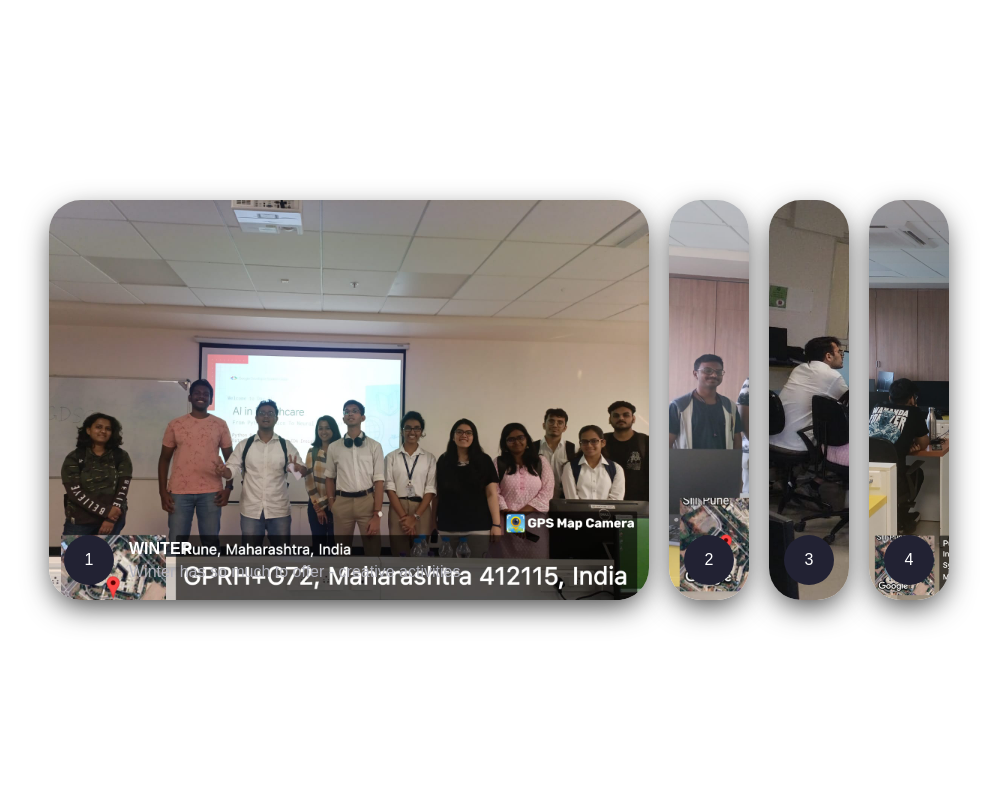
After one commit to DrishttiNarwal/GDSC_Web_Dev, a Django app: page /gdsc/gallery.html in a window 1280 px wide. The commit adds this page. Shown: the whole page, without its empty margins (141-1138 px from the left). Run offline with Django 5.2, Linux system fonts and the light colour scheme.

Commit message:
gallery added

```diff
--- /dev/null
+++ b/gdsc/static/gallery_effects.css
@@ -0,0 +1,107 @@
+* {
+    box-sizing: border-box;
+    margin: 0;
+    padding: 0;
+    font-family: Arial, Helvetica, sans-serif;
+}
+
+body {
+    background-color: 100%;
+    height: 100vh;
+    display: flex;
+    align-items: center;
+    justify-content: center;
+}
+
+.container {
+    height: 400px;
+    display: flex;
+    flex-wrap: nowrap;
+    justify-content: start;
+}
+
+.card {
+    width: 80px;
+    border-radius: .75rem;
+    background-size: cover;
+    cursor: pointer;
+    overflow: hidden;
+    border-radius: 2rem;
+    margin: 0 10px;
+    display: flex;
+    align-items: flex-end;
+    transition: .6s cubic-bezier(.28, -0.03, 0, .99);
+    box-shadow: 0px 10px 30px -5px rgba(0, 0, 0, 0.8);
+}
+
+.card>.row {
+    color: white;
+    display: flex;
+    flex-wrap: nowrap;
+}
+
+.card>.row>.icon {
+    background: #223;
+    color: white;
+    border-radius: 50%;
+    width: 50px;
+    display: flex;
+    justify-content: center;
+    align-items: center;
+    margin: 15px;
+}
+
+.card>.row>.description {
+    display: flex;
+    justify-content: center;
+    flex-direction: column;
+    overflow: hidden;
+    height: 80px;
+    width: 520px;
+    opacity: 0;
+    transform: translateY(30px);
+    transition-delay: .3s;
+    transition: all .3s ease;
+}
+
+.description p {
+    color: #b0b0ba;
+    padding-top: 5px;
+}
+
+.description h4 {
+    text-transform: uppercase;
+}
+
+input {
+    display: none;
+}
+
+input:checked+label {
+    width: 600px;
+}
+
+input:checked+label .description {
+    opacity: 1 !important;
+    transform: translateY(0) !important;
+}
+
+.card[for="c1"] {
+    background-image: url('../static/gdsc/images/healthcare1.jpeg');
+}
+
+.card[for="c2"] {
+    background-image: url('../static/gdsc/images/healthcare2.jpeg');
+}
+
+.card[for="c3"] {
+    background-image: url('../static/gdsc/images/healthcare3.jpeg');
+}
+
+.card[for="c4"] {
+    background-image: url('../static/gdsc/images/healthcare4.jpeg');
+}
+
+.card[for="c5"] {
+    background-image: url('../static/gdsc/images/healthcare5.jpeg');
+}
--- /dev/null
+++ b/gdsc/templates/gallery.html
@@ -0,0 +1,68 @@
+{% load static %}
+
+<!DOCTYPE html>
+<html>
+
+<head>
+    <meta charset="UTF-8">
+    <meta name="viewport" content="width=device-width, initial-scale=1.0">
+    <title>Expanding Gallery</title>
+    <link rel="stylesheet" href="{% static 'gallery_effects.css' %}">
+</head>
+
+<body>
+
+    <div class="wrapper">
+        <div class="container">
+            <input type="radio" name="slide" id="c1" checked>
+            <label for="c1" class="card">
+                <div class="row">
+                    <div class="icon">1</div>
+                    <div class="description">
+
+                        <h4>Winter</h4>
+                        <p>Winter has so much to offer - creative activities</p>
+                    </div>
+                </div>
+            </label>
+            <input type="radio" name="slide" id="c2">
+            <label for="c2" class="card">
+                <div class="row">
+                    <div class="icon">2</div>
+                    <div class="description">
+
+                        <h4>Digital Technology</h4>
+                        <p>Gets better everyday - stay tuned</p>
+                    </div>
+                </div>
+            </label>
+            <input type="radio" name="slide" id="c3">
+            <label for="c3" class="card">
+                <div class="row">
+                    <div class="icon">3</div>
+                    <div class="description">
+
+                        <h4>Globalization</h4>
+                        <p>Help people all over the world</p>
+                    </div>
+                </div>
+            </label>
+            <input type="radio" name="slide" id="c5">
+            <label for="c5" class="card">
+                <div class="row">
+                    <div class="icon">4</div>
+                    <div class="description">
+
+                        <h4>New Technology</h4>
+                        <p>Space engineering becomes more and more advanced</p>
+                    </div>
+                </div>
+            </label>
+
+        </div>
+    </div>
+
+
+</body>
+
+</html>
--- a/gdsc/templates/gdsc/index.html
+++ b/gdsc/templates/gdsc/index.html
@@ -187,7 +187,9 @@
         <a href="tracks.html">Tracks</a>
         <a href="events.html">Events</a>
         <a href="our_team.html">Our Team</a>
+        <a href="gallery.html">Gallery</a>
         <a href="contact.html">Contact</a>
+
     </nav>
 
     <!-- Newly added HTML -->
--- a/gdsc/urls.py
+++ b/gdsc/urls.py
@@ -9,5 +9,6 @@ urlpatterns = [
     path('index.html', views.index, name='index'),
     path("tracks.html", views.tracks, name="tracks"),
     path("events.html", views.events, name="events"),
-    path("contact.html", views.contact, name="contact")
+    path("contact.html", views.contact, name="contact"),
+    path("gallery.html", views.gallery, name="gallery")
 ]
--- a/gdsc/views.py
+++ b/gdsc/views.py
@@ -50,3 +50,11 @@ def events(request):
 
 def contact(request):
     return render(request, 'contact.html')
+
+
+def gallery(request):
+    return render(request, 'gallery.html')
+
+
+def gallery_views(request):
+    return render(request, 'gallery.html')
```
Also changed, not shown: gdsc/static/gdsc/images/healthcare1.jpeg (added), gdsc/static/gdsc/images/healthcare2.jpeg (added), gdsc/static/gdsc/images/healthcare3.jpeg (added), gdsc/static/gdsc/images/healthcare5.jpeg (added), gdsc/static/gdsc/images/heathcare4.jpeg (added), 4 other files.
